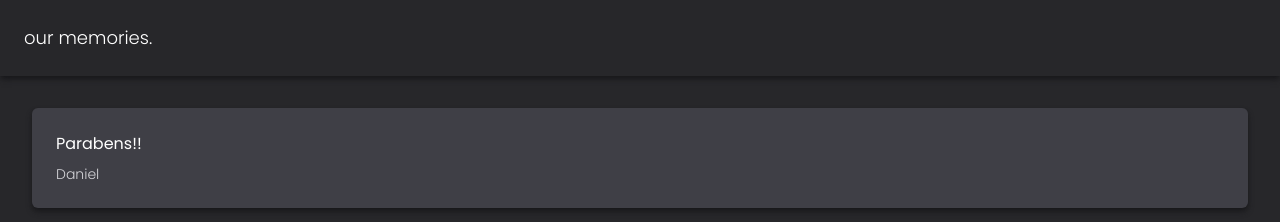
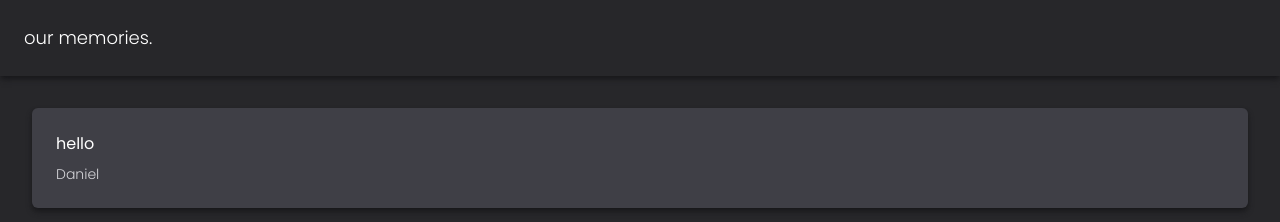
Before and after one commit to devnoob547/our-memories, a Next.js app: page /messages in a window 1280 px wide. Shown: the top 222 px of the page. Built offline with nearby package versions, Linux system fonts and the light colour scheme.

Commit message:
add api connect

```diff
--- a/package.json
+++ b/package.json
@@ -19,6 +19,7 @@
     "react": "18.2.0",
     "react-dom": "18.2.0",
     "react-hook-form": "^7.46.1",
+    "swr": "^2.2.2",
     "tailwindcss": "3.3.3",
     "typescript": "5.2.2"
   },
--- /dev/null
+++ b/src/app/api/messages/route.ts
@@ -0,0 +1,7 @@
+import { NextResponse } from 'next/server'
+
+export function GET() {
+  return NextResponse.json({ name: 'Daniel', message: 'hello' })
+}
+
+//5433
--- a/src/components/Messages/Main.tsx
+++ b/src/components/Messages/Main.tsx
@@ -1,9 +1,16 @@
 import { Message } from "./Message"
 
-function MainMessages() {
+async function MainMessages() {
+  const res = await fetch('http://localhost:3000/api/messages', {
+    next: {
+      revalidate: 30
+    }
+  })
+  const message = await res.json()
+
   return (
     <div className="p-8">
-      <Message message="Parabens!!" name="Daniel" />
+      <Message message={message.message} name={message.name} />
     </div>
   )
 }
```
Also changed, not shown: 1 other file (tests, documents, lock files or other folders).
